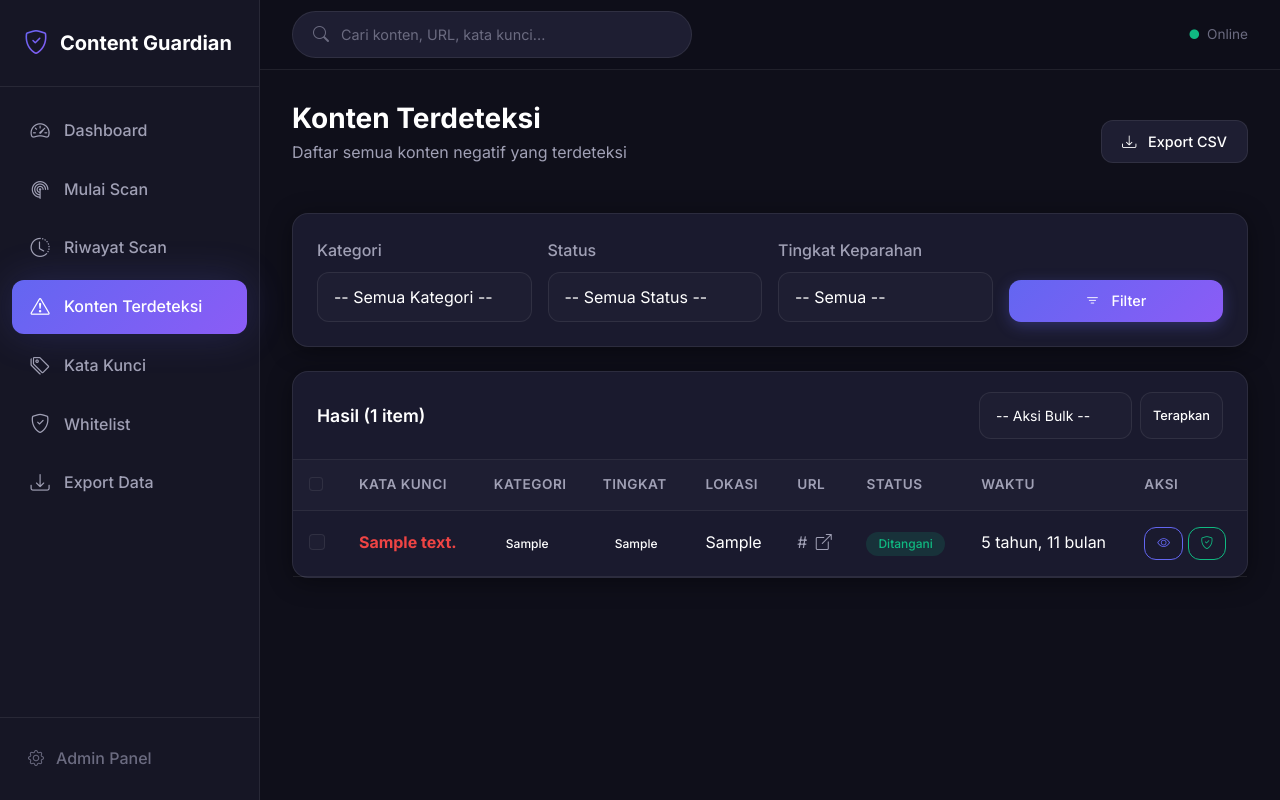
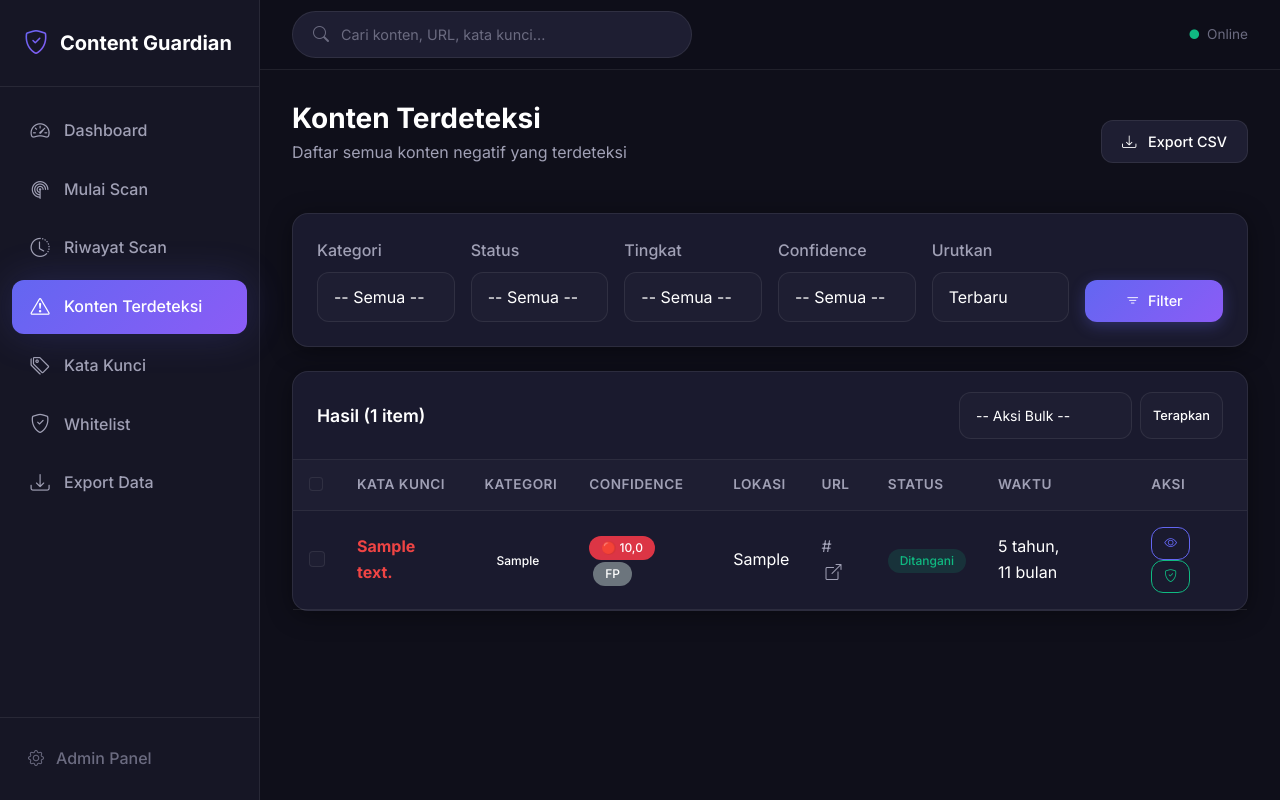
Before and after one commit to Pujiarto-Tri/secure_link, a Django app: page /detections/ in a window 1280 px wide. Run offline with Django 5.2, Linux system fonts and the light colour scheme; tables that the repository leaves empty hold one stand-in row (values such as "Sample post").

Commit message:
added new content detection function to minimzie false positive

```diff
--- a/detector/models.py
+++ b/detector/models.py
@@ -140,6 +140,12 @@ class DetectedContent(models.Model):
     category = models.CharField(max_length=50, verbose_name='Kategori')
     severity = models.CharField(max_length=20, default='medium', verbose_name='Tingkat Keparahan')
     location = models.CharField(max_length=50, default='content', verbose_name='Lokasi')  # title, meta, content
+
+    # Confidence scoring untuk mengurangi false positive
+    confidence_score = models.FloatField(default=1.0, verbose_name='Skor Kepercayaan')
+    is_false_positive = models.BooleanField(default=False, verbose_name='False Positive')
+    safe_context_found = models.TextField(blank=True, verbose_name='Konteks Aman Ditemukan')
+
     is_reported = models.BooleanField(default=False, verbose_name='Sudah Dilaporkan')
     is_resolved = models.BooleanField(default=False, verbose_name='Sudah Ditangani')
     notes = models.TextField(blank=True, verbose_name='Catatan')
--- a/detector/views.py
+++ b/detector/views.py
@@ -201,11 +201,15 @@ class RunScanView(View):
 
                 # DETEKSI konten negatif SEGERA (real-time)
                 if result.get('success'):
-                    detections = detector.detect_in_sections(
+                    url = result.get('url', '')
+                    detections, confidence_score, safe_context = detector.detect_in_sections(
                         title=result.get('title', ''),
                         meta_description=result.get('meta_description', ''),
-                        content=result.get('content', '')
+                        content=result.get('content', ''),
+                        url=url
                     )
+
+                    safe_context_str = ', '.join(safe_context) if safe_context else ''
 
                     for detection in detections:
                         # Skip jika URL+keyword di-whitelist
@@ -230,7 +234,9 @@ class RunScanView(View):
                             context=detection['context'][:1000],
                             category=detection['category'],
                             severity=detection.get('severity', 'medium'),
-                            location=detection.get('location', 'content')
+                            location=detection.get('location', 'content'),
+                            confidence_score=confidence_score,
+                            safe_context_found=safe_context_str
                         )
                         total_issues[0] += 1
 
@@ -243,10 +249,17 @@ class RunScanView(View):
                             'penipuan': 'Penipuan'
                         }.get(detection['category'], detection['category'])
 
+                        # Tampilkan confidence level
+                        confidence_label = ''
+                        if confidence_score < 0.5:
+                            confidence_label = ' [⚠️ Mungkin False Positive]'
+                        elif confidence_score < 0.8:
+                            confidence_label = ' [Perlu Review]'
+
                         ScanLog.objects.create(
                             scan_session=scan_session,
                             log_type='warning',
-                            message=f'🚨 TERDETEKSI: "{detection["matched_text"][:50]}" [{category_display}]',
+                            message=f'🚨 TERDETEKSI: "{detection["matched_text"][:50]}" [{category_display}]{confidence_label}',
                             url=url
                         )
 
@@ -364,6 +377,7 @@ class ScanLogsView(View):
             'keyword': det.matched_text[:50],
             'category': category_map.get(det.category, det.category),
             'severity': det.severity,
+            'confidence_score': det.confidence_score,
             'time': det.detected_at.strftime('%H:%M:%S')
         } for det in detections]
 
@@ -458,11 +472,29 @@ class DetectionListView(ListView):
             queryset = queryset.filter(is_resolved=True)
         elif status == 'reported':
             queryset = queryset.filter(is_reported=True)
+        elif status == 'false_positive':
+            queryset = queryset.filter(is_false_positive=True)
 
         # Filter berdasarkan severity
         severity = self.request.GET.get('severity')
         if severity:
             queryset = queryset.filter(severity=severity)
+
+        # Filter berdasarkan confidence level
+        confidence = self.request.GET.get('confidence')
+        if confidence == 'high':
+            queryset = queryset.filter(confidence_score__gte=0.8)
+        elif confidence == 'medium':
+            queryset = queryset.filter(confidence_score__gte=0.5, confidence_score__lt=0.8)
+        elif confidence == 'low':
+            queryset = queryset.filter(confidence_score__lt=0.5)
+
+        # Sorting
+        sort = self.request.GET.get('sort')
+        if sort == 'confidence_asc':
+            queryset = queryset.order_by('confidence_score')
+        elif sort == 'confidence_desc':
+            queryset = queryset.order_by('-confidence_score')
 
         return queryset
 
@@ -472,6 +504,8 @@ class DetectionListView(ListView):
         context['current_category'] = self.request.GET.get('category', '')
         context['current_status'] = self.request.GET.get('status', '')
         context['current_severity'] = self.request.GET.get('severity', '')
+        context['current_confidence'] = self.request.GET.get('confidence', '')
+        context['current_sort'] = self.request.GET.get('sort', '')
         return context
 
 
@@ -521,6 +555,9 @@ class BulkActionView(View):
         elif action == 'mark_resolved':
             detections.update(is_resolved=True, resolved_at=timezone.now())
             messages.success(request, f'{len(detection_ids)} item ditandai sebagai sudah ditangani')
+        elif action == 'mark_false_positive':
+            detections.update(is_false_positive=True)
+            messages.success(request, f'{len(detection_ids)} item ditandai sebagai false positive')
 
         return redirect('detector:detection_list')
 
--- a/templates/detector/detection_list.html
+++ b/templates/detector/detection_list.html
@@ -17,26 +17,27 @@
 <div class="card mb-4">
     <div class="card-body">
         <form method="get" class="row g-3 align-items-end">
-            <div class="col-md-3">
+            <div class="col-md-2">
                 <label class="form-label">Kategori</label>
                 <select name="category" class="form-select">
-                    <option value="">-- Semua Kategori --</option>
+                    <option value="">-- Semua --</option>
                     {% for value, label in categories %}
                     <option value="{{ value }}" {% if value == current_category %}selected{% endif %}>{{ label }}</option>
                     {% endfor %}
                 </select>
             </div>
-            <div class="col-md-3">
+            <div class="col-md-2">
                 <label class="form-label">Status</label>
                 <select name="status" class="form-select">
-                    <option value="">-- Semua Status --</option>
+                    <option value="">-- Semua --</option>
                     <option value="unresolved" {% if current_status == 'unresolved' %}selected{% endif %}>Belum Ditangani</option>
                     <option value="reported" {% if current_status == 'reported' %}selected{% endif %}>Sudah Dilaporkan</option>
                     <option value="resolved" {% if current_status == 'resolved' %}selected{% endif %}>Sudah Ditangani</option>
+                    <option value="false_positive" {% if current_status == 'false_positive' %}selected{% endif %}>False Positive</option>
                 </select>
             </div>
-            <div class="col-md-3">
-                <label class="form-label">Tingkat Keparahan</label>
+            <div class="col-md-2">
+                <label class="form-label">Tingkat</label>
                 <select name="severity" class="form-select">
                     <option value="">-- Semua --</option>
                     <option value="high" {% if current_severity == 'high' %}selected{% endif %}>Tinggi</option>
@@ -44,9 +45,26 @@
                     <option value="low" {% if current_severity == 'low' %}selected{% endif %}>Rendah</option>
                 </select>
             </div>
-            <div class="col-md-3">
+            <div class="col-md-2">
+                <label class="form-label">Confidence</label>
+                <select name="confidence" class="form-select">
+                    <option value="">-- Semua --</option>
+                    <option value="high" {% if current_confidence == 'high' %}selected{% endif %}>🔴 Tinggi (≥0.8)</option>
+                    <option value="medium" {% if current_confidence == 'medium' %}selected{% endif %}>🟡 Sedang (0.5-0.8)</option>
+                    <option value="low" {% if current_confidence == 'low' %}selected{% endif %}>🟢 Rendah (&lt;0.5)</option>
+                </select>
+            </div>
+            <div class="col-md-2">
+                <label class="form-label">Urutkan</label>
+                <select name="sort" class="form-select">
+                    <option value="">Terbaru</option>
+                    <option value="confidence_desc" {% if current_sort == 'confidence_desc' %}selected{% endif %}>Confidence ↓</option>
+                    <option value="confidence_asc" {% if current_sort == 'confidence_asc' %}selected{% endif %}>Confidence ↑</option>
+                </select>
+            </div>
+            <div class="col-md-2">
                 <button type="submit" class="btn btn-primary w-100">
-                    <i class="bi bi-filter me-2"></i> Filter
+                    <i class="bi bi-filter me-2"></i>Filter
                 </button>
             </div>
         </form>
@@ -64,6 +82,7 @@
                     <option value="">-- Aksi Bulk --</option>
                     <option value="mark_reported">Tandai Dilaporkan</option>
                     <option value="mark_resolved">Tandai Ditangani</option>
+                    <option value="mark_false_positive">Tandai False Positive</option>
                 </select>
                 <button type="submit" class="btn btn-sm btn-secondary">Terapkan</button>
             </div>
@@ -77,7 +96,7 @@
                             <th><input type="checkbox" id="selectAll" class="form-check-input"></th>
                             <th>Kata Kunci</th>
                             <th>Kategori</th>
-                            <th>Tingkat</th>
+                            <th>Confidence</th>
                             <th>Lokasi</th>
                             <th>URL</th>
                             <th>Status</th>
@@ -93,7 +112,24 @@
                             </td>
                             <td><span class="text-danger fw-bold">{{ detection.matched_text }}</span></td>
                             <td><span class="badge badge-{{ detection.category }}">{{ detection.category }}</span></td>
-                            <td><span class="badge badge-{{ detection.severity }}">{{ detection.severity }}</span></td>
+                            <td>
+                                {% if detection.confidence_score >= 0.8 %}
+                                <span class="badge bg-danger" title="Kemungkinan besar konten negatif asli">
+                                    🔴 {{ detection.confidence_score }}
+                                </span>
+                                {% elif detection.confidence_score >= 0.5 %}
+                                <span class="badge bg-warning text-dark" title="Perlu direview manual">
+                                    🟡 {{ detection.confidence_score }}
+                                </span>
+                                {% else %}
+                                <span class="badge bg-success" title="Kemungkinan false positive{% if detection.safe_context_found %} - Konteks: {{ detection.safe_context_found }}{% endif %}">
+                                    🟢 {{ detection.confidence_score }}
+                                </span>
+                                {% endif %}
+                                {% if detection.is_false_positive %}
+                                <span class="badge bg-secondary ms-1" title="Ditandai false positive">FP</span>
+                                {% endif %}
+                            </td>
                             <td>{{ detection.location }}</td>
                             <td>
                                 <a href="{{ detection.page.url }}" target="_blank" class="text-secondary">
```
Also changed, not shown: detector/detection.py (+151 -3 lines), detector/tests.py (+129 -1 lines), templates/detector/run_scan.html (+75 -7 lines), detector/migrations/0005_detectedcontent_confidence_score_and_more.py (added).
